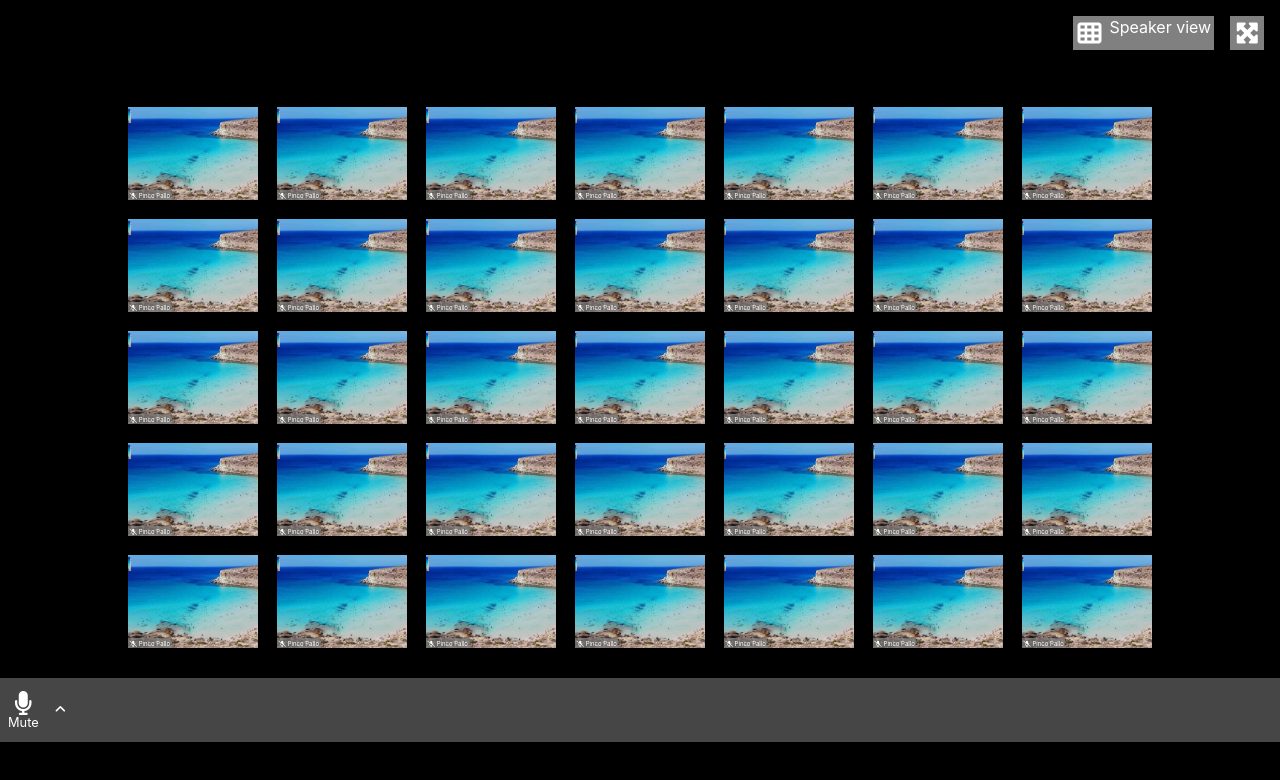
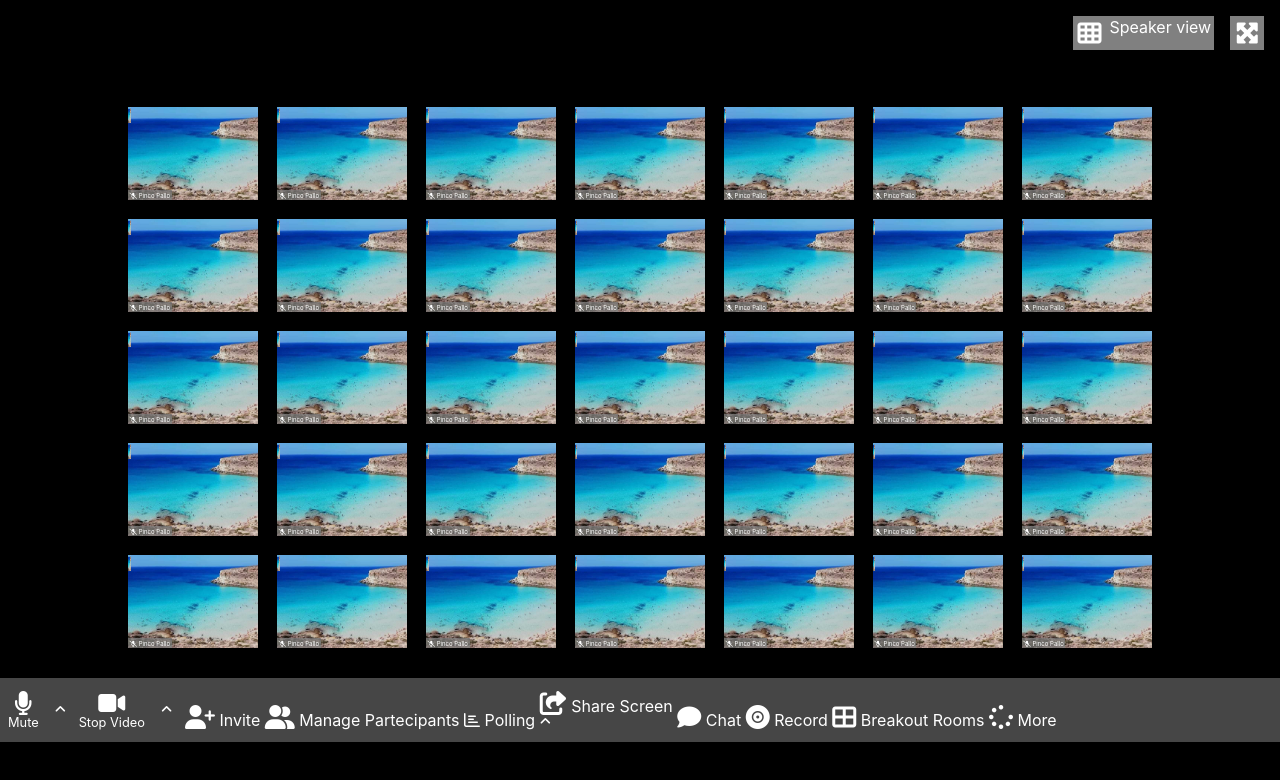
Before and after one commit to frame88/html-css-zoom, a plain HTML site: page index.html in a window 1280 px wide. Drawn offline with Linux system fonts and the light colour scheme.

Commit message:
footer center list

```diff
--- a/css/style.css
+++ b/css/style.css
@@ -135,6 +135,7 @@ img {
     display: block;
     font-size: 80%;
 }
+
 .angle {
     display:flex
 }
@@ -144,7 +145,6 @@ img {
     align-self: center;
     font-size: 80%;
 }
-
 
 /*
 .center-list li{
@@ -157,3 +157,39 @@ img {
 }
 
 */
+
+.stop-video {
+    margin-right: 1em;
+    display: flex;
+    flex-direction: column;
+    justify-content: center;
+}
+
+.fa-video {
+    align-self: center;
+}
+
+.stop-video span {
+    align-self: start;
+    display: block;
+    font-size: 80%;
+}
+
+.angle {
+    display:flex
+}
+
+.center-list{
+    display: flex;
+    flex-direction: row;
+    justify-content: flex-end;
+}
+
+.center-list ul {
+    list-style-type: none;
+    display: inline-block;
+}
+
+.center-list ul li {
+    display: inline-block;
+}
--- a/index.html
+++ b/index.html
@@ -317,26 +317,61 @@
                 <div class="angle">
                     <i class="fas fa-angle-up"></i>
                 </div>
-            <!-- <div class="stop-video">
-                <i class="fas fa-video"></i>
-                <span>Stop Video</span>
-                <i class="fas fa-angle-up"></i>
+
+                <div class="stop-video">
+                    <i class="fas fa-video"></i>
+                    <span>Stop Video</span>
+                </div>
+                <div class="angle">
+                    <i class="fas fa-angle-up"></i>
+                </div>
             </div>
-            </div>
+
             <div class="center-list">
                 <ul>
-                    <li></li>
-                    <li></li>
-                    <li></li>
-                    <li></li>
-                    <li></li>
-                    <li></li>
-                    <li></li>
-                    <li></li>
+                    <li>
+                        <div class="invite">
+                            <i class="fas fa-user-plus"></i>
+                            <span>Invite</span>
+                        </div>
+                    </li>
+                    <li><div class="manage">
+                        <i class="fas fa-user-friends"></i>
+                        <span>Manage Partecipants</span>
+                    </div></li>
+                    <li><div class="polling">
+                        <i class="far fa-chart-bar"></i>
+                        <span>Polling</span>
+                    </div></li>
+                    <li><div class="share">
+                        <i class="fas fa-share-square"></i>
+                        <span>Share Screen</span>
+                    </div>
+                    <div class="angle">
+                        <i class="fas fa-angle-up"></i>
+                    </div></li>
+                    <li><div class="chat">
+                        <i class="fas fa-comment"></i>
+                        <span>Chat</span>
+                    </div></li>
+                    <li><div class="record">
+                        <i class="fas fa-record-vinyl"></i>
+                        <span>Record</span>
+                    </div></li>
+                    <li><div class="breakout">
+                        <i class="fas fa-th-large"></i>
+                        <span>Breakout Rooms</span>
+                    </div></li>
+                    <li><div class="more">
+                        <i class="fas fa-spinner"></i>
+                        <span>More</span>
+                    </div></li>
                 </ul>
             </div>
 
+        </div>
 
+              <!--
             <div class="right-pulsanti">
                 <span class="end">End meeting</span>
             </div> -->
```
